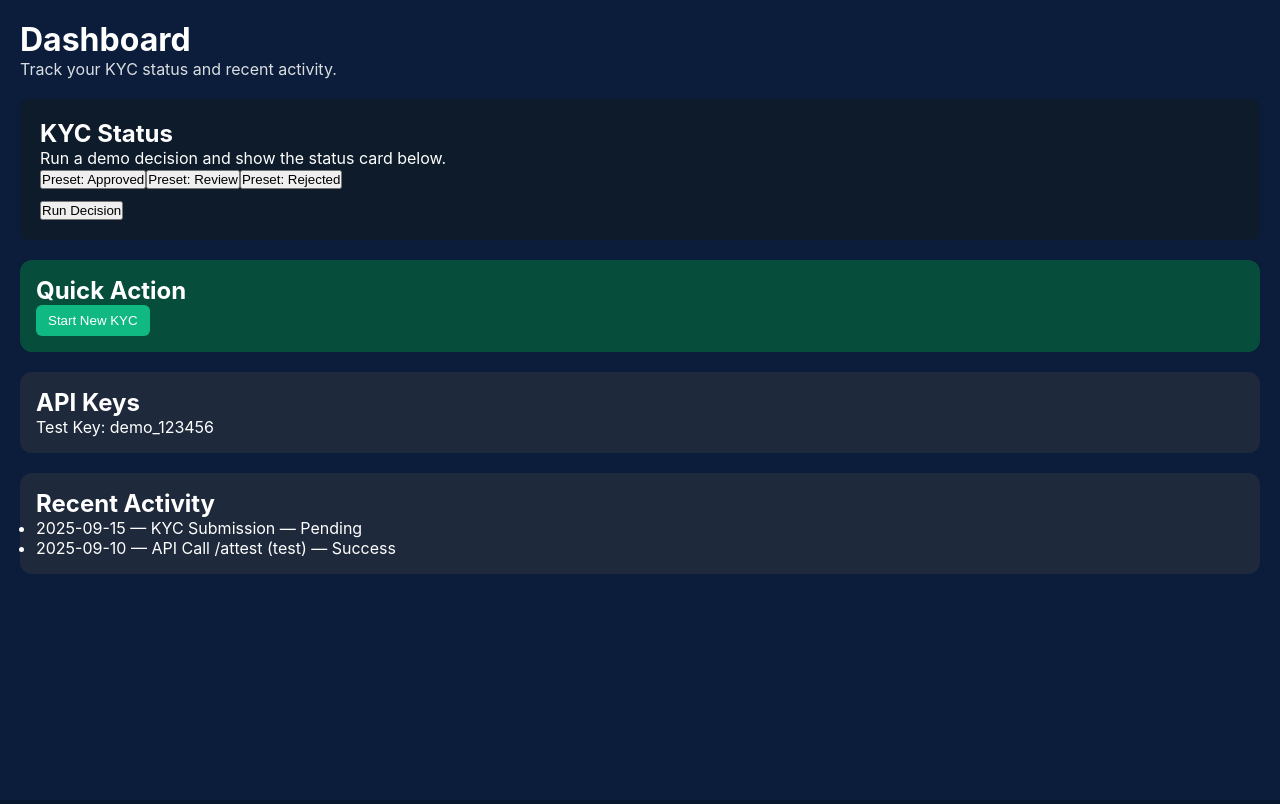
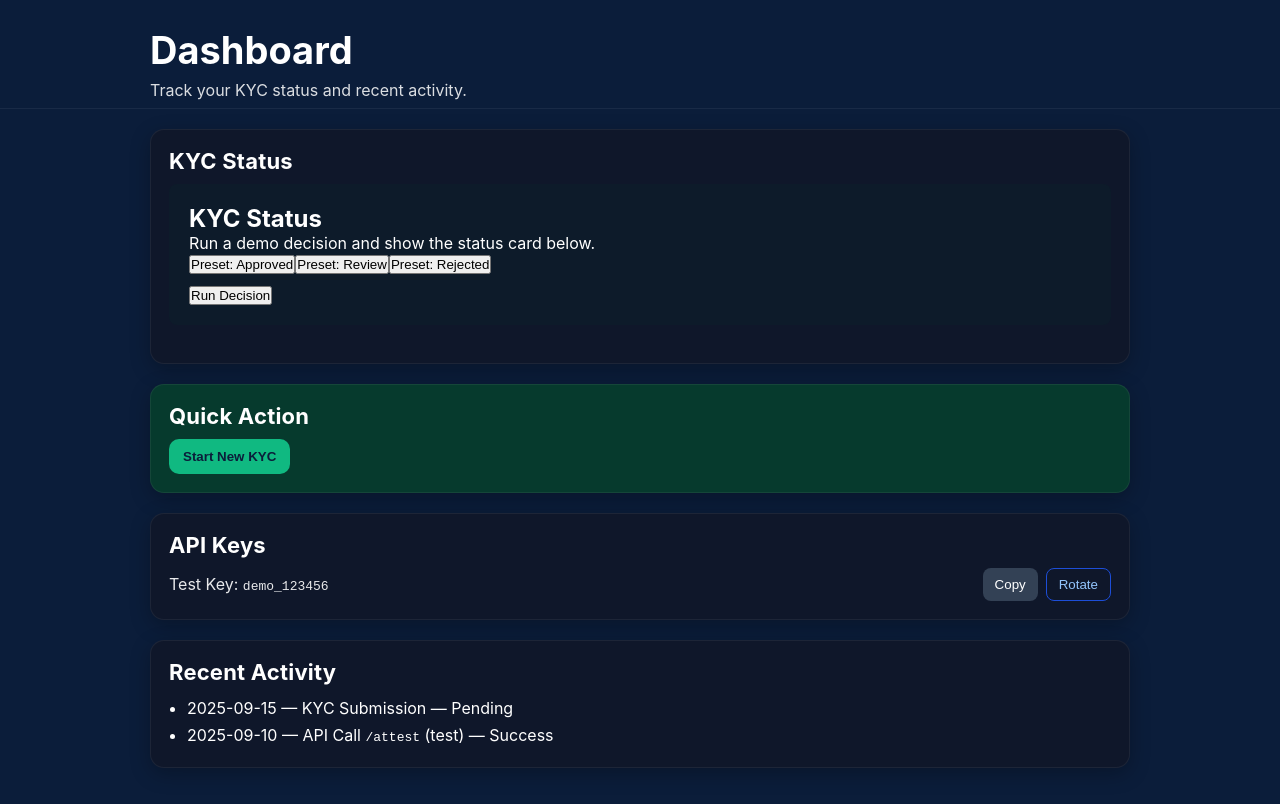
Before and after one commit to genio-ai/genio-os, a Next.js app: page /dashboard in a window 1280 px wide. Built offline with nearby package versions, Linux system fonts and the light colour scheme.

Commit message:
Update dashboard.js

```diff
--- a/pages/dashboard.js
+++ b/pages/dashboard.js
@@ -1,4 +1,28 @@
+// pages/dashboard.js
 import KycStatusCard from "../components/KycStatusCard";
+
+function Card({ title, children, style = {} }) {
+  return (
+    <section
+      style={{
+        background: "#0F172A",
+        border: "1px solid rgba(255,255,255,0.06)",
+        borderRadius: 14,
+        padding: 18,
+        marginTop: 20,
+        boxShadow: "0 6px 20px rgba(0,0,0,0.25)",
+        ...style,
+      }}
+    >
+      {title && (
+        <h2 style={{ margin: 0, marginBottom: 10, fontSize: 22, letterSpacing: 0.2 }}>
+          {title}
+        </h2>
+      )}
+      <div>{children}</div>
+    </section>
+  );
+}
 
 export default function Dashboard() {
   return (
@@ -8,69 +32,97 @@ export default function Dashboard() {
         background: "#0B1D3A",
         color: "#fff",
         fontFamily: "-apple-system, Segoe UI, Roboto, Arial, sans-serif",
-        padding: "20px",
       }}
     >
-      <h1 style={{ margin: 0, fontSize: 32 }}>Dashboard</h1>
-      <p style={{ opacity: 0.85, marginBottom: 20 }}>
+      <header
+        style={{
+          padding: "28px 16px 8px",
+          borderBottom: "1px solid rgba(255,255,255,0.06)",
+          marginBottom: 8,
+        }}
+      >
+        <div style={{ maxWidth: 980, margin: "0 auto" }}>
+          <h1 style={{ margin: 0, fontSize: 38, lineHeight: 1.2 }}>Dashboard</h1>
+          <p style={{ opacity: 0.85, margin: "6px 0 0" }}>
             Track your KYC status and recent activity.
           </p>
+        </div>
+      </header>
 
-      {/* Live decision card (new) */}
+      <main style={{ padding: "0 16px 36px" }}>
+        <div style={{ maxWidth: 980, margin: "0 auto" }}>
+          <Card title="KYC Status">
             <KycStatusCard />
+          </Card>
 
-      {/* Quick Action card */}
-      <div
-        style={{
-          background: "#064E3B",
-          borderRadius: 12,
-          padding: 16,
-          marginTop: 20,
-        }}
-      >
-        <h2 style={{ marginTop: 0 }}>Quick Action</h2>
+          <Card title="Quick Action" style={{ background: "#063A2D" }}>
             <button
               style={{
                 background: "#10B981",
-            color: "#fff",
+                color: "#0B1D3A",
+                fontWeight: 700,
                 border: "none",
-            padding: "8px 12px",
-            borderRadius: 6,
+                padding: "10px 14px",
+                borderRadius: 10,
                 cursor: "pointer",
               }}
             >
               Start New KYC
             </button>
-      </div>
+          </Card>
 
-      {/* API Keys card */}
+          <Card title="API Keys">
             <div
               style={{
-          background: "#1E293B",
-          borderRadius: 12,
-          padding: 16,
-          marginTop: 20,
+                display: "flex",
+                alignItems: "center",
+                justifyContent: "space-between",
+                gap: 12,
+                flexWrap: "wrap",
               }}
             >
-        <h2 style={{ marginTop: 0 }}>API Keys</h2>
-        <p>Test Key: demo_123456</p>
+              <div style={{ opacity: 0.9 }}>
+                Test Key: <code>demo_123456</code>
               </div>
-
-      {/* Recent Activity card */}
-      <div
+              <div style={{ display: "flex", gap: 8 }}>
+                <button
                   style={{
-          background: "#1E293B",
-          borderRadius: 12,
-          padding: 16,
-          marginTop: 20,
+                    background: "#334155",
+                    color: "#fff",
+                    border: "none",
+                    padding: "8px 12px",
+                    borderRadius: 8,
+                    cursor: "pointer",
                   }}
                 >
-        <h2 style={{ marginTop: 0 }}>Recent Activity</h2>
-        <ul>
+                  Copy
+                </button>
+                <button
+                  style={{
+                    background: "transparent",
+                    color: "#93C5FD",
+                    border: "1px solid #1D4ED8",
+                    padding: "8px 12px",
+                    borderRadius: 8,
+                    cursor: "pointer",
+                  }}
+                >
+                  Rotate
+                </button>
+              </div>
+            </div>
+          </Card>
+
+          <Card title="Recent Activity">
+            <ul style={{ margin: 0, paddingLeft: 18, lineHeight: 1.7 }}>
               <li>2025-09-15 — KYC Submission — Pending</li>
-          <li>2025-09-10 — API Call /attest (test) — Success</li>
+              <li>
+                2025-09-10 — API Call <code>/attest</code> (test) — Success
+              </li>
             </ul>
+          </Card>
         </div>
+      </main>
     </div>
   );
 }
```
Lines whose indentation alone changed are shown as unchanged.
